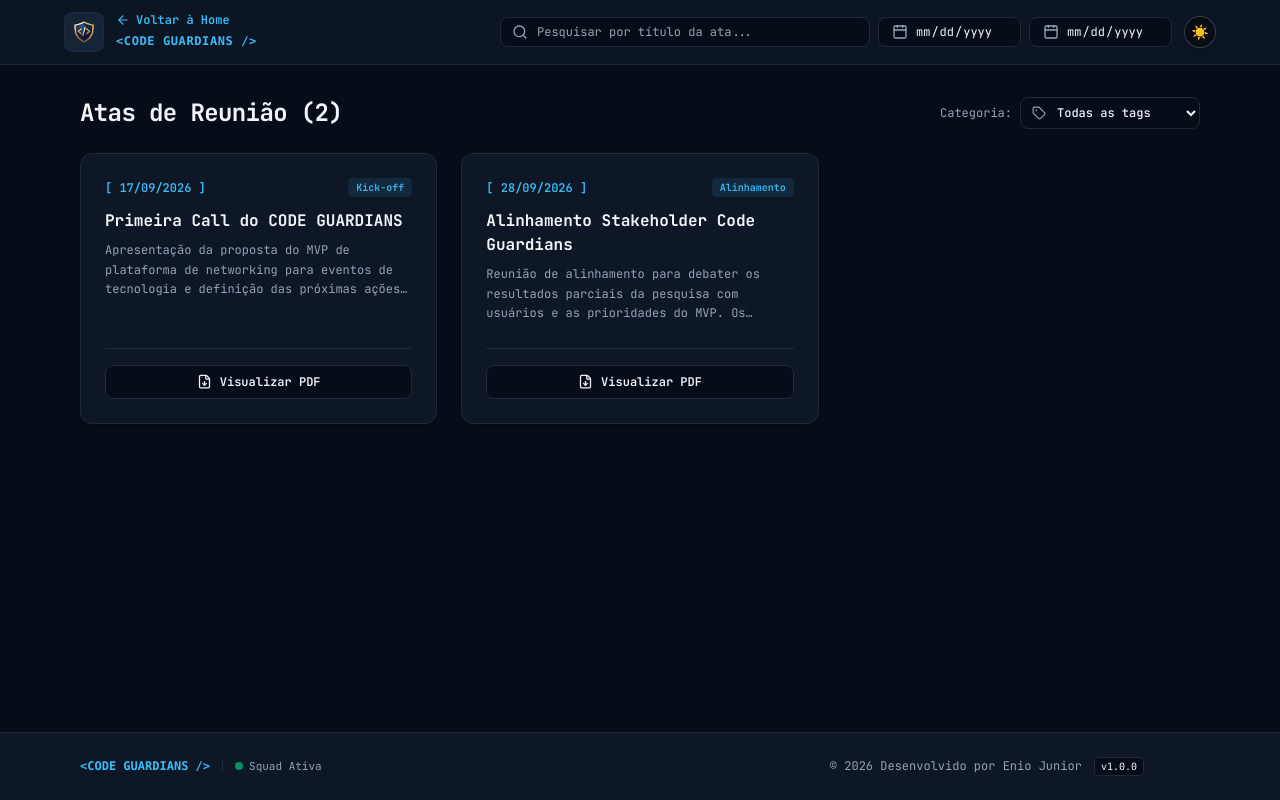
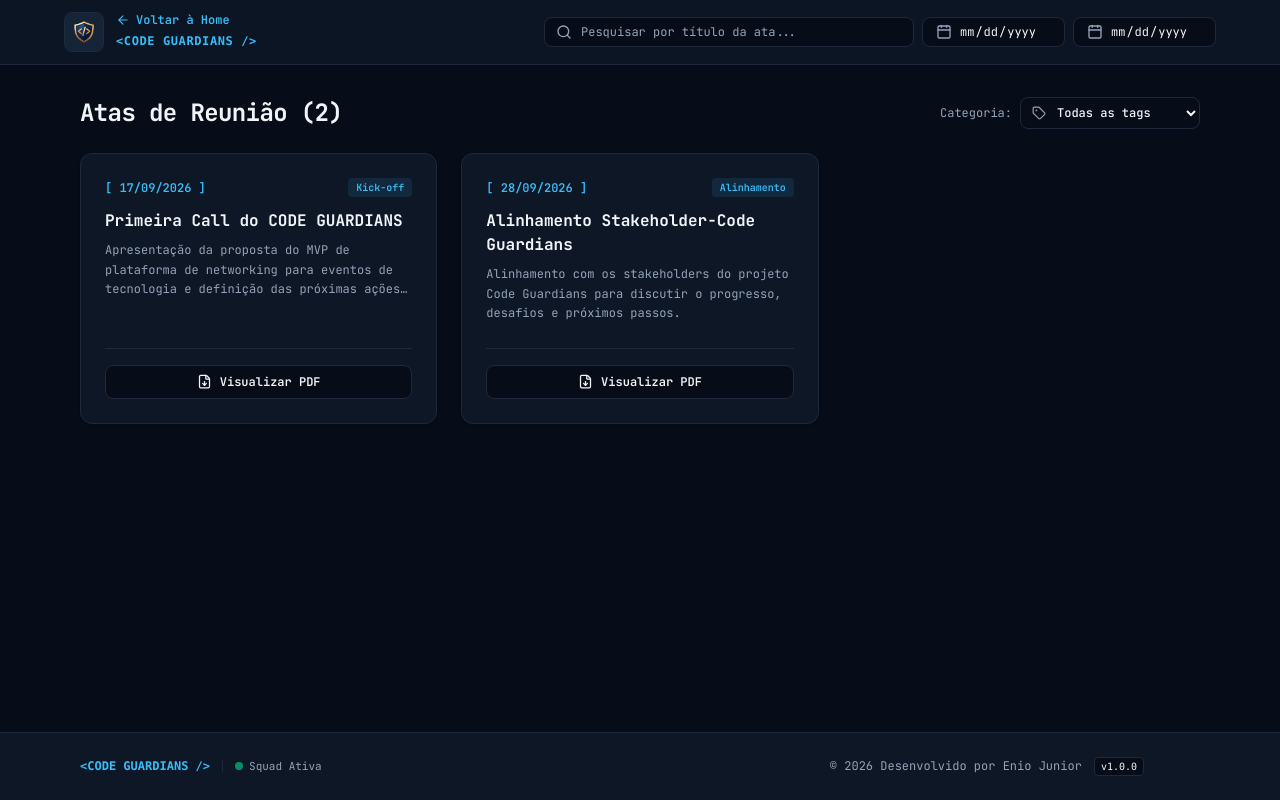
Before and after one commit to EnioSt/code-guardians, a React (Vite) app: page /atas in a window 1280 px wide. Built offline with nearby package versions, Linux system fonts and the light colour scheme.

Commit message:
criando pagina 404 e componentizando o layout com header e footer

```diff
--- a/src/App.jsx
+++ b/src/App.jsx
@@ -3,6 +3,7 @@ import { ThemeProvider } from "./context/ThemeContext";
 
 import { MinutesPage } from "./pages/PDFs";
 import { Home } from "./pages/Home";
+import { NotFound } from "./pages/NotFound";
 
 function App() {
   return (
@@ -12,6 +13,7 @@ function App() {
           <Routes>
             <Route path="/" element={<Home />} />
             <Route path="/atas" element={<MinutesPage />} />
+            <Route path="*" element={<NotFound />} />
           </Routes>
         </div>
       </BrowserRouter>
--- a/src/components/button/index.jsx
+++ b/src/components/button/index.jsx
@@ -7,11 +7,13 @@ export function ThemeToggle() {
     <button
       type="button"
       onClick={toggleTheme}
-      className="flex h-8 w-8 items-center justify-center rounded-full border border-white/20 bg-black/40 text-sm text-white backdrop-blur-md shadow-md hover:bg-black/60 active:scale-95 transition-transform"
+      className="group cursor-pointer flex h-8 w-8 items-center justify-center rounded-full border border-white/20 bg-black/40 text-sm text-white backdrop-blur-md shadow-md hover:bg-black/60 active:scale-95 transition-all duration-300"
       title={isDark ? "Mudar para tema claro" : "Mudar para tema escuro"}
       aria-label="Alternar tema"
     >
-      <span>{isDark ? "☀️" : "🌙"}</span>
+      <span className="transition-transform duration-300 group-hover:scale-110">
+        {isDark ? "☀️" : "🌙"}
+      </span>
     </button>
   );
 }
--- a/src/components/faq/index.jsx
+++ b/src/components/faq/index.jsx
@@ -9,7 +9,7 @@ export function FloatingFaq() {
     <>
       <button
         onClick={() => setIsOpen(true)}
-        className="fixed bottom-6 right-6 z-40 flex h-12 w-12 items-center justify-center rounded-full border border-[var(--border-color)] bg-[var(--accent-color)] text-white shadow-xl transition-all hover:scale-105 active:scale-95"
+        className="cursor-pointer fixed bottom-6 right-6 z-40 flex h-12 w-12 items-center justify-center rounded-full border border-[var(--border-color)] bg-[var(--accent-color)] text-white shadow-xl transition-all hover:scale-105 active:scale-95"
         title="Dúvidas Frequentes (FAQ)"
         aria-label="Abrir FAQ"
       >
--- /dev/null
+++ b/src/components/layout/PageLayout.jsx
@@ -0,0 +1,16 @@
+import { Header } from "./header";
+import { Footer } from "./footer";
+
+export function PageLayout({ children, showFilters = true, headerProps = {} }) {
+  return (
+    <div className="flex min-h-screen flex-col bg-[var(--bg-primary)] text-[var(--text-primary)]">
+      <Header showFilters={showFilters} {...headerProps} />
+
+      <main className="mx-auto w-full max-w-6xl flex-1 px-4 py-8">
+        {children}
+      </main>
+
+      <Footer />
+    </div>
+  );
+}
--- a/src/components/layout/header/index.jsx
+++ b/src/components/layout/header/index.jsx
@@ -2,7 +2,7 @@ import { Link } from "react-router-dom";
 import { ArrowLeft } from "lucide-react";
 import { Filters } from "../../filters";
 import icon from "../../../assets/icon.png";
-import { ThemeToggle } from "../../button";
+// import { ThemeToggle } from "../../button";
 
 export function Header({
   searchTerm,
@@ -12,6 +12,7 @@ export function Header({
   endDate,
   onEndDateChange,
   onClearFilters,
+  showFilters = true,
 }) {
   return (
     <header className="sticky top-0 z-30 border-b border-[var(--border-color)] bg-[var(--bg-card)]/90 px-4 py-3 backdrop-blur-md">
@@ -48,6 +49,7 @@ export function Header({
 
         {/* Inputs de Filtro */}
         <div className="flex flex-1 items-center justify-end gap-3">
+          {showFilters && (
             <Filters
               searchTerm={searchTerm}
               onSearchChange={onSearchChange}
@@ -57,10 +59,11 @@ export function Header({
               onEndDateChange={onEndDateChange}
               onClearFilters={onClearFilters}
             />
+          )}
 
-          <div className="hidden sm:block">
+          {/* <div className="hidden sm:block">
             <ThemeToggle />
-          </div>
+          </div> */}
         </div>
       </div>
     </header>
--- a/src/components/modal/index.jsx
+++ b/src/components/modal/index.jsx
@@ -20,7 +20,7 @@ export function Modal({ isOpen, onClose, title, children }) {
           </h3>
           <button
             onClick={onClose}
-            className="rounded-lg p-1 text-[var(--text-secondary)] hover:bg-[var(--bg-card-hover)] hover:text-[var(--text-primary)]"
+            className="cursor-pointer rounded-lg p-1 text-[var(--text-secondary)] hover:bg-[var(--bg-card-hover)] hover:text-[var(--text-primary)]"
           >
             <X size={20} />
           </button>
--- a/src/data/minuteData.js
+++ b/src/data/minuteData.js
@@ -11,12 +11,13 @@ export const minutesData = [
   },
   {
     id: "2",
-    title: "Alinhamento Stakeholder Code Guardians",
+    title: "Alinhamento Stakeholder-Code Guardians",
     date: "2026-09-28",
     displayDate: "28/09/2026",
     description:
-      "Reunião de alinhamento para debater os resultados parciais da pesquisa com usuários e as prioridades do MVP. Os próximos passos definidos incluem estender o formulário por mais uma semana, iniciar entrevistas qualitativas, adotar o modelo Kanban e buscar um Scrum Master mais experiente para a equipe.",
-    pdfUrl: "assets/atas/Alinhamento Stakeholder-Code Guardians-28.09.pdf",
+      "Alinhamento com os stakeholders do projeto Code Guardians para discutir o progresso, desafios e próximos passos.",
+    pdfUrl:
+      "assets/atas/Alinhamento Stakeholder-Code Guardians - 28-09-2026.pdf",
     tags: ["Alinhamento", "Pesquisa"],
   },
 ];
--- /dev/null
+++ b/src/pages/NotFound/index.jsx
@@ -0,0 +1,27 @@
+import { Link } from "react-router-dom";
+import { PageLayout } from "../../components/layout/PageLayout";
+
+export function NotFound() {
+  return (
+    <PageLayout showFilters={false}>
+      <div className="flex h-full flex-col items-center justify-center py-16 text-center">
+        <h1 className="mb-4 text-6xl font-bold tracking-tight text-[var(--text-primary)]">
+          404
+        </h1>
+        <h2 className="mb-6 text-xl font-medium text-[var(--text-secondary)] sm:text-2xl">
+          Página não encontrada
+        </h2>
+        <p className="mb-8 max-w-md text-sm text-[var(--text-secondary)]">
+          Ops! A página que você está procurando não existe, foi removida ou
+          está temporariamente indisponível.
+        </p>
+        <Link
+          to="/"
+          className="rounded-lg bg-[var(--accent-color)] px-6 py-2.5 text-sm font-semibold text-white transition-colors hover:bg-[var(--accent-color)]/90"
+        >
+          Voltar para a Home
+        </Link>
+      </div>
+    </PageLayout>
+  );
+}
--- a/src/pages/PDFs/index.jsx
+++ b/src/pages/PDFs/index.jsx
@@ -1,8 +1,7 @@
 import { useState, useMemo } from "react";
 import { minutesData } from "../../data/minuteData";
-import { Header } from "../../components/layout/header";
+import { PageLayout } from "../../components/layout/PageLayout";
 import { MinuteCard } from "../../components/cards";
-import { Footer } from "../../components/layout/footer";
 import { TagFilter } from "../../components/filters";
 
 export function MinutesPage() {
@@ -43,25 +42,17 @@ export function MinutesPage() {
   };
 
   return (
-    <div className="flex min-h-screen flex-col bg-[var(--bg-primary)] text-[var(--text-primary)]">
-      {/*
-        HEADER RESPONSIVO:
-        - Logo clicável (volta para /)
-        - Campo de busca por título
-        - Filtro por data
-        - Botão de tema
-      */}
-      <Header
-        searchTerm={searchTerm}
-        onSearchChange={setSearchTerm}
-        startDate={startDate}
-        onStartDateChange={setStartDate}
-        endDate={endDate}
-        onEndDateChange={setEndDate}
-        onClearFilters={handleClearFilters}
-      />
-
-      <main className="mx-auto w-full max-w-6xl flex-1 px-4 py-8">
+    <PageLayout
+      headerProps={{
+        searchTerm,
+        onSearchChange: setSearchTerm,
+        startDate,
+        onStartDateChange: setStartDate,
+        endDate,
+        onEndDateChange: setEndDate,
+        onClearFilters: handleClearFilters,
+      }}
+    >
       <div className="mb-6 flex flex-col gap-3 sm:flex-row sm:items-center sm:justify-between">
         <h1 className="text-xl font-bold tracking-tight text-[var(--text-primary)] sm:text-2xl">
           Atas de Reunião ({filteredMinutes.length})
@@ -95,9 +86,6 @@ export function MinutesPage() {
           ))}
         </div>
       )}
-      </main>
-
-      <Footer />
-    </div>
+    </PageLayout>
   );
 }
```
Lines whose indentation alone changed are shown as unchanged.
